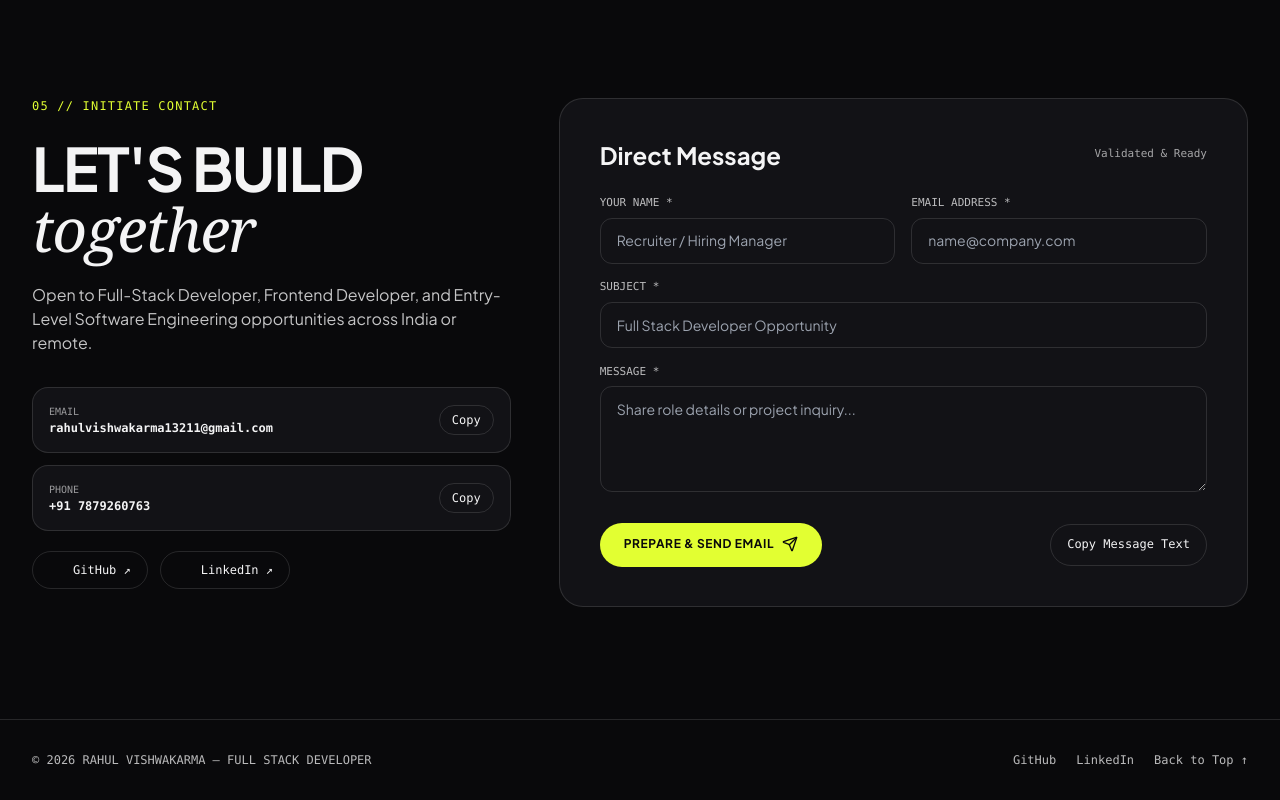
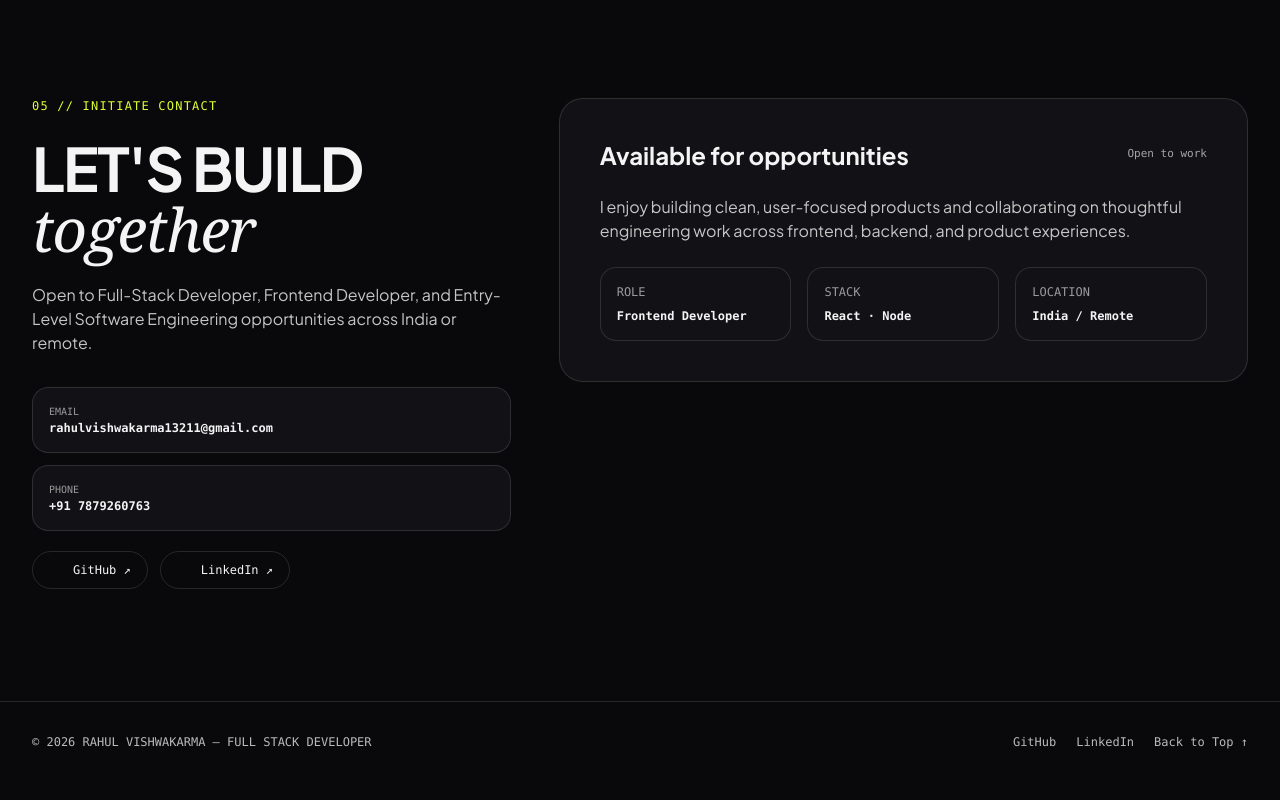
Before and after one commit to rahul07632/Portfolio, a React (Vite) app: page / in a window 1280 px wide. Shown: the part 3921-4721 px from the top of the page. Built offline with nearby package versions, Linux system fonts and the light colour scheme; some icons are missing.

Commit message:
Remove client mail flow and hardcode EmailJS config

```diff
--- a/public/portfolio-interactions.js
+++ b/public/portfolio-interactions.js
@@ -515,74 +515,7 @@
     });
   });
 
-  // 9. Contact Form & Copy Actions
-  const copyEmailBtn = document.getElementById('copyEmailBtn');
-  const copyPhoneBtn = document.getElementById('copyPhoneBtn');
-  const copyDraftBtn = document.getElementById('copyDraftBtn');
-  const contactForm = document.getElementById('contactForm');
-  const contactFeedback = document.getElementById('contactFeedback');
-
-  if (copyEmailBtn) copyEmailBtn.addEventListener('click', function () { copyValue('rahulvishwakarma13211@gmail.com', 'email'); });
-  if (copyPhoneBtn) copyPhoneBtn.addEventListener('click', function () { copyValue('+91 7879260763', 'phone number'); });
-
-  function checkContactForm() {
-    const n = document.getElementById('cName');
-    const e = document.getElementById('cEmail');
-    const s = document.getElementById('cSubject');
-    const m = document.getElementById('cMessage');
-    const en = document.getElementById('cErrName');
-    const ee = document.getElementById('cErrEmail');
-    const es = document.getElementById('cErrSubject');
-    const em = document.getElementById('cErrMessage');
-
-    const nv = n ? n.value.trim() : '';
-    const ev = e ? e.value.trim() : '';
-    const sv = s ? s.value.trim() : '';
-    const mv = m ? m.value.trim() : '';
-    let ok = true;
-
-    if (nv.length < 2) { if (en) en.classList.remove('hidden'); ok = false; } else if (en) en.classList.add('hidden');
-    if (!/^[^\s@]+@[^\s@]+\.[^\s@]+$/.test(ev)) { if (ee) ee.classList.remove('hidden'); ok = false; } else if (ee) ee.classList.add('hidden');
-    if (sv.length < 2) { if (es) es.classList.remove('hidden'); ok = false; } else if (es) es.classList.add('hidden');
-    if (mv.length < 10) { if (em) em.classList.remove('hidden'); ok = false; } else if (em) em.classList.add('hidden');
-
-    return { ok: ok, name: nv, email: ev, subject: sv, message: mv };
-  }
-
-  if (contactForm) {
-    contactForm.addEventListener('submit', function (ev) {
-      ev.preventDefault();
-      const res = checkContactForm();
-      if (!res.ok) {
-        toast('Please complete all required fields.');
-        return;
-      }
-      const mailto = 'mailto:rahulvishwakarma13211@gmail.com?subject=' +
-        encodeURIComponent(res.subject + ' — ' + res.name) +
-        '&body=' + encodeURIComponent('From: ' + res.name + ' (' + res.email + ')\n\n' + res.message);
-
-      if (contactFeedback) {
-        contactFeedback.className = 'p-4 rounded-2xl border border-emerald-500/40 bg-emerald-500/10 font-mono text-xs space-y-2';
-        contactFeedback.innerHTML =
-          '<div class="font-semibold text-emerald-400">✓ Message Validated</div>' +
-          '<div>Click below to dispatch directly via your email client to <strong>rahulvishwakarma13211@gmail.com</strong>:</div>' +
-          '<a href="' + mailto + '" class="inline-block px-4 py-2 rounded-full accent-bg font-bold">Open Mail Client ↗</a>';
-        contactFeedback.classList.remove('hidden');
-      }
-      toast('✓ Email draft prepared for Rahul!');
-    });
-  }
-
-  if (copyDraftBtn) {
-    copyDraftBtn.addEventListener('click', function () {
-      const res = checkContactForm();
-      if (!res.ok) {
-        copyValue('rahulvishwakarma13211@gmail.com', 'email address');
-        return;
-      }
-      copyValue('To: rahulvishwakarma13211@gmail.com\nFrom: ' + res.name + ' <' + res.email + '>\nSubject: ' + res.subject + '\n\n' + res.message, 'message');
-    });
-  }
+  // 9. Contact actions removed to avoid mail client / direct-send options.
 
   // 10. Resume Modal
   const resumeModal = document.getElementById('resumeModal');
--- a/src/sections/Contact.jsx
+++ b/src/sections/Contact.jsx
@@ -3,11 +3,10 @@ export default function Contact() {
     <>
       <section id="contact" className="py-20 sm:py-28">
         <div className="max-w-[1400px] mx-auto px-4 sm:px-8 grid grid-cols-1 lg:grid-cols-12 gap-12 items-start">
-
           <div className="lg:col-span-5 space-y-6 editorial-reveal">
             <span className="font-mono text-xs uppercase tracking-widest accent-text block">05 // INITIATE CONTACT</span>
             <h2 className="font-display font-extrabold text-4xl sm:text-6xl tracking-tight uppercase leading-[0.96]">
-            Let's Build<br/>
+              Let's Build<br />
               <span className="font-serif italic font-normal lowercase">Together</span>
             </h2>
             <p className="text-sm sm:text-base opacity-80 leading-relaxed">
@@ -15,20 +14,14 @@ export default function Contact() {
             </p>
 
             <div className="space-y-3 pt-2 font-mono text-xs">
-            <div className="surface-box p-4 rounded-2xl flex items-center justify-between gap-3">
-              <div className="min-w-0">
+              <div className="surface-box p-4 rounded-2xl">
                 <span className="opacity-60 block text-[10px]">EMAIL</span>
-                <a href="mailto:rahulvishwakarma13211@gmail.com" className="font-semibold hover:accent-text truncate block">rahulvishwakarma13211@gmail.com</a>
-              </div>
-              <button id="copyEmailBtn" type="button" className="px-3 py-1.5 rounded-full border hairline hover:border-[var(--accent)] shrink-0">Copy</button>
+                <span className="font-semibold block">rahulvishwakarma13211@gmail.com</span>
               </div>
 
-            <div className="surface-box p-4 rounded-2xl flex items-center justify-between gap-3">
-              <div>
+              <div className="surface-box p-4 rounded-2xl">
                 <span className="opacity-60 block text-[10px]">PHONE</span>
-                <a href="tel:+917879260763" className="font-semibold hover:accent-text">+91 7879260763</a>
-              </div>
-              <button id="copyPhoneBtn" type="button" className="px-3 py-1.5 rounded-full border hairline hover:border-[var(--accent)] shrink-0">Copy</button>
+                <span className="font-semibold block">+91 7879260763</span>
               </div>
 
               <div className="flex flex-wrap gap-3 pt-2">
@@ -42,51 +35,30 @@ export default function Contact() {
             </div>
           </div>
 
-
           <div className="lg:col-span-7 surface-box rounded-3xl p-6 sm:p-10 editorial-reveal">
             <div className="flex items-center justify-between mb-6">
-            <h3 className="font-display font-bold text-xl sm:text-2xl">Direct Message</h3>
-            <span className="font-mono text-[11px] opacity-65">Validated &amp; Ready</span>
+              <h3 className="font-display font-bold text-xl sm:text-2xl">Available for opportunities</h3>
+              <span className="font-mono text-[11px] opacity-65">Open to work</span>
             </div>
 
-          <form id="contactForm" className="space-y-4" novalidate>
-            <div className="grid grid-cols-1 sm:grid-cols-2 gap-4">
-              <div>
-                <label htmlFor="cName" className="block font-mono text-[11px] uppercase opacity-75 mb-1.5">Your Name *</label>
-                <input id="cName" type="text" required placeholder="Recruiter / Hiring Manager" className="w-full px-4 py-3 rounded-xl bg-transparent border hairline focus:outline-none focus:border-[var(--accent)] text-sm" />
-                <p id="cErrName" className="hidden text-xs text-rose-500 font-mono mt-1">Please enter your name.</p>
+            <p className="text-sm sm:text-base opacity-80 leading-relaxed">
+              I enjoy building clean, user-focused products and collaborating on thoughtful engineering work across frontend, backend, and product experiences.
+            </p>
+
+            <div className="mt-6 grid grid-cols-1 sm:grid-cols-3 gap-4 font-mono text-xs">
+              <div className="surface-box p-4 rounded-2xl">
+                <div className="opacity-60 mb-2">ROLE</div>
+                <div className="font-semibold">Frontend Developer</div>
               </div>
-              <div>
-                <label htmlFor="cEmail" className="block font-mono text-[11px] uppercase opacity-75 mb-1.5">Email Address *</label>
-                <input id="cEmail" type="email" required placeholder="name@company.com" className="w-full px-4 py-3 rounded-xl bg-transparent border hairline focus:outline-none focus:border-[var(--accent)] text-sm" />
-                <p id="cErrEmail" className="hidden text-xs text-rose-500 font-mono mt-1">Enter a valid email address.</p>
+              <div className="surface-box p-4 rounded-2xl">
+                <div className="opacity-60 mb-2">STACK</div>
+                <div className="font-semibold">React · Node</div>
+              </div>
+              <div className="surface-box p-4 rounded-2xl">
+                <div className="opacity-60 mb-2">LOCATION</div>
+                <div className="font-semibold">India / Remote</div>
               </div>
             </div>
-
-            <div>
-              <label htmlFor="cSubject" className="block font-mono text-[11px] uppercase opacity-75 mb-1.5">Subject *</label>
-              <input id="cSubject" type="text" required placeholder="Full Stack Developer Opportunity" className="w-full px-4 py-3 rounded-xl bg-transparent border hairline focus:outline-none focus:border-[var(--accent)] text-sm" />
-              <p id="cErrSubject" className="hidden text-xs text-rose-500 font-mono mt-1">Please enter a subject.</p>
-            </div>
-
-            <div>
-              <label htmlFor="cMessage" className="block font-mono text-[11px] uppercase opacity-75 mb-1.5">Message *</label>
-              <textarea id="cMessage" rows="4" required placeholder="Share role details or project inquiry..." className="w-full px-4 py-3 rounded-xl bg-transparent border hairline focus:outline-none focus:border-[var(--accent)] text-sm resize-y"></textarea>
-              <p id="cErrMessage" className="hidden text-xs text-rose-500 font-mono mt-1">Message must be at least 10 characters.</p>
-            </div>
-
-            <div id="contactFeedback" className="hidden p-4 rounded-2xl border hairline font-mono text-xs space-y-2"></div>
-
-            <div className="flex flex-wrap items-center justify-between gap-3 pt-2">
-              <button type="submit" className="magnetic-el px-6 py-3.5 rounded-full accent-bg font-display font-bold text-xs uppercase tracking-wider hover:opacity-90 transition-opacity inline-flex items-center gap-2">
-                <span>Prepare &amp; Send Email</span>
-                <i data-lucide="send" className="w-4 h-4"></i>
-              </button>
-              <button id="copyDraftBtn" type="button" className="px-4 py-3 rounded-full border hairline font-mono text-xs hover:border-[var(--accent)]">
-                Copy Message Text
-              </button>
-            </div>
-          </form>
           </div>
         </div>
       </section>
```
Also changed, not shown: src/components/Contact.jsx (+12 -7 lines). Lines whose indentation alone changed are shown as unchanged.
